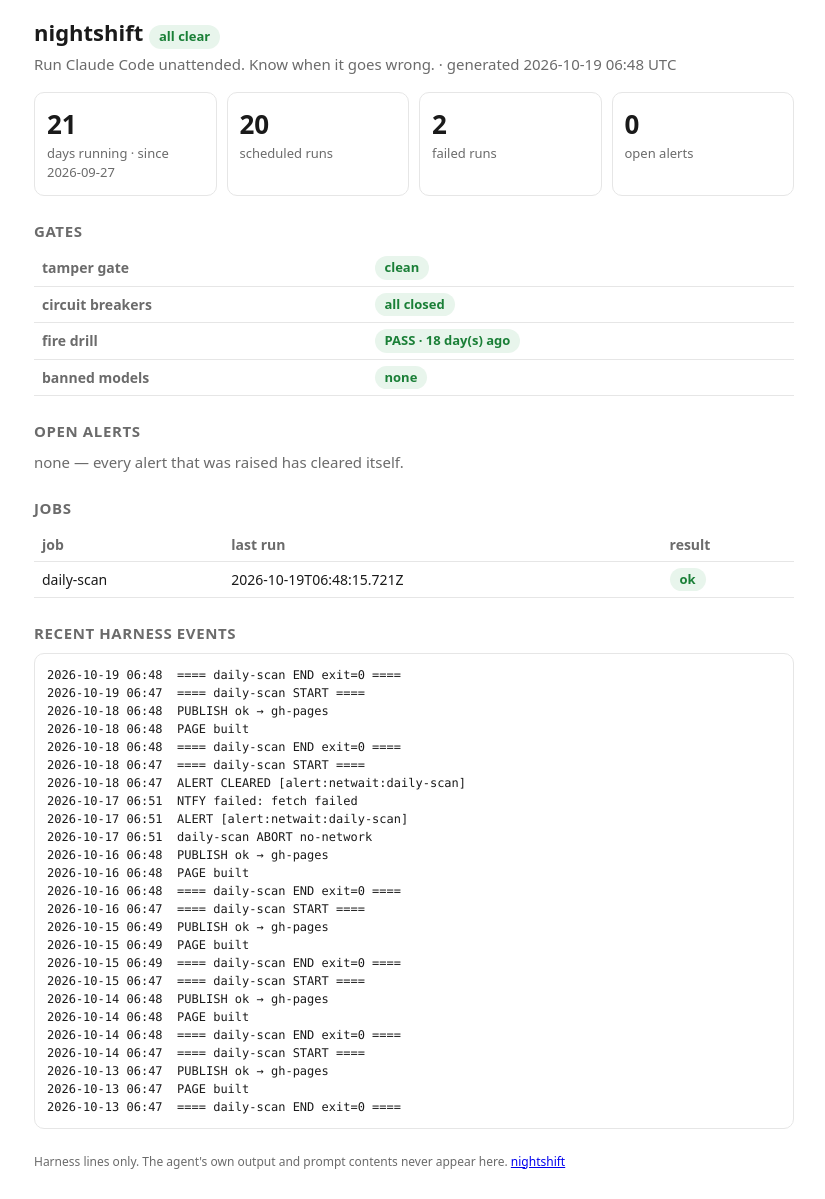
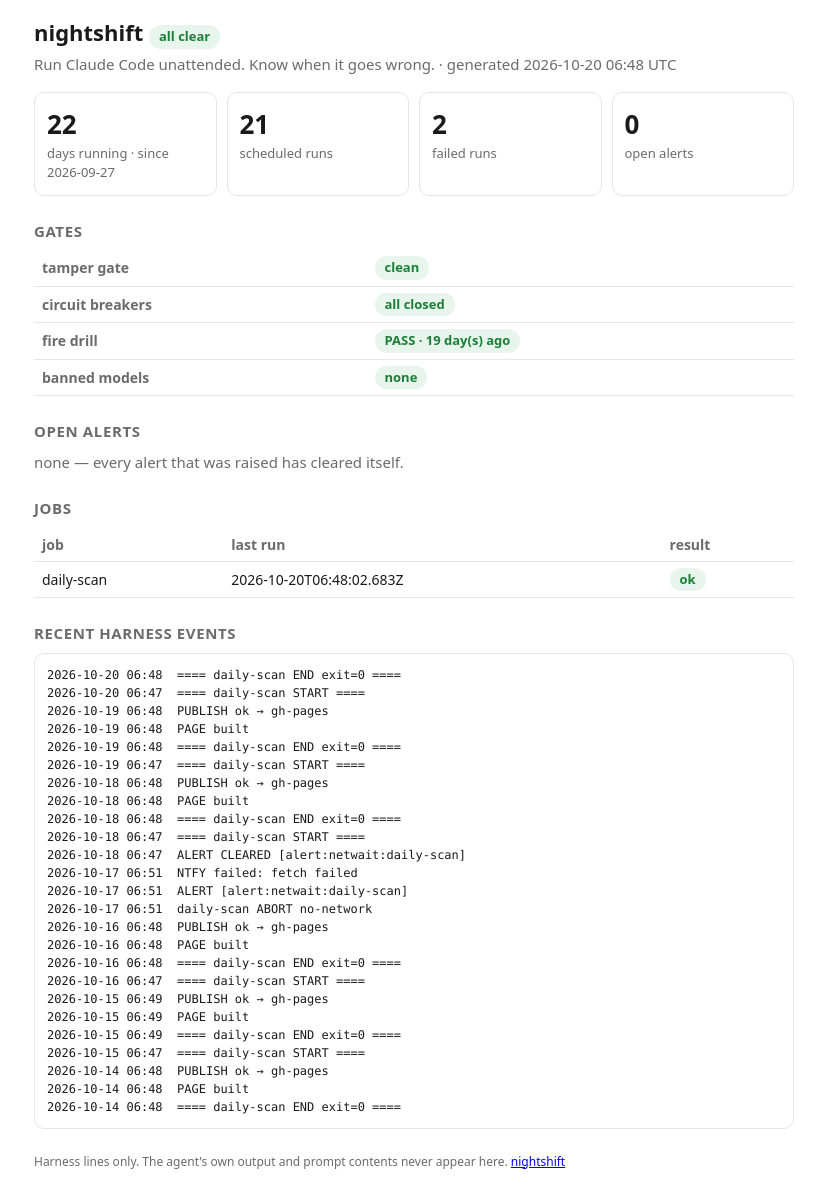
Before and after one commit to amirg76/nightshift, a plain HTML site: page index.html in a window 1280 px wide. Shown: the whole page, without its empty margins (226-1051 px from the left). Drawn offline with Linux system fonts and the light colour scheme.

Commit message:
status 2026-10-20 06:48 UTC

```diff
--- a/index.html
+++ b/index.html
@@ -14,10 +14,10 @@ pre{font:12px/1.5 var(--mono);white-space:pre-wrap;word-break:break-word;border:
 ul{padding-left:20px}li{margin:4px 0}.foot{color:var(--mut);font-size:12px;margin-top:24px}
 </style></head><body>
 <h1>nightshift <span class="pill ok">all clear</span></h1>
-<p class="sub">Run Claude Code unattended. Know when it goes wrong. · generated 2026-10-19 06:48 UTC</p>
+<p class="sub">Run Claude Code unattended. Know when it goes wrong. · generated 2026-10-20 06:48 UTC</p>
 <div class="grid">
-<div class="tile"><div class="n">21</div><div class="l">days running · since 2026-09-27</div></div>
-<div class="tile"><div class="n">20</div><div class="l">scheduled runs</div></div>
+<div class="tile"><div class="n">22</div><div class="l">days running · since 2026-09-27</div></div>
+<div class="tile"><div class="n">21</div><div class="l">scheduled runs</div></div>
 <div class="tile"><div class="n">2</div><div class="l">failed runs</div></div>
 <div class="tile"><div class="n">0</div><div class="l">open alerts</div></div>
 </div>
@@ -25,16 +25,20 @@ ul{padding-left:20px}li{margin:4px 0}.foot{color:var(--mut);font-size:12px;margi
 <table>
 <tr><th>tamper gate</th><td><span class="pill ok">clean</span></td></tr>
 <tr><th>circuit breakers</th><td><span class="pill ok">all closed</span></td></tr>
-<tr><th>fire drill</th><td><span class="pill ok">PASS · 18 day(s) ago</span></td></tr>
+<tr><th>fire drill</th><td><span class="pill ok">PASS · 19 day(s) ago</span></td></tr>
 <tr><th>banned models</th><td><span class="pill ok">none</span></td></tr>
 </table>
 <h2>Open alerts</h2>
 <p class="sub">none — every alert that was raised has cleared itself.</p>
 <h2>Jobs</h2>
-<table><tr><th>job</th><th>last run</th><th>result</th></tr><tr><td>daily-scan</td><td>2026-10-19T06:48:15.721Z</td><td><span class="pill ok">ok</span></td></tr></table>
+<table><tr><th>job</th><th>last run</th><th>result</th></tr><tr><td>daily-scan</td><td>2026-10-20T06:48:02.683Z</td><td><span class="pill ok">ok</span></td></tr></table>
 
 <h2>Recent harness events</h2>
-<pre>2026-10-19 06:48  ==== daily-scan END exit=0 ====
+<pre>2026-10-20 06:48  ==== daily-scan END exit=0 ====
+2026-10-20 06:47  ==== daily-scan START ====
+2026-10-19 06:48  PUBLISH ok → gh-pages
+2026-10-19 06:48  PAGE built
+2026-10-19 06:48  ==== daily-scan END exit=0 ====
 2026-10-19 06:47  ==== daily-scan START ====
 2026-10-18 06:48  PUBLISH ok → gh-pages
 2026-10-18 06:48  PAGE built
@@ -54,10 +58,6 @@ ul{padding-left:20px}li{margin:4px 0}.foot{color:var(--mut);font-size:12px;margi
 2026-10-15 06:47  ==== daily-scan START ====
 2026-10-14 06:48  PUBLISH ok → gh-pages
 2026-10-14 06:48  PAGE built
-2026-10-14 06:48  ==== daily-scan END exit=0 ====
-2026-10-14 06:47  ==== daily-scan START ====
-2026-10-13 06:47  PUBLISH ok → gh-pages
-2026-10-13 06:47  PAGE built
-2026-10-13 06:47  ==== daily-scan END exit=0 ====</pre>
+2026-10-14 06:48  ==== daily-scan END exit=0 ====</pre>
 <p class="foot">Harness lines only. The agent's own output and prompt contents never appear here. <a href="https://github.com/amirg76/nightshift">nightshift</a></p>
 </body></html>
```
